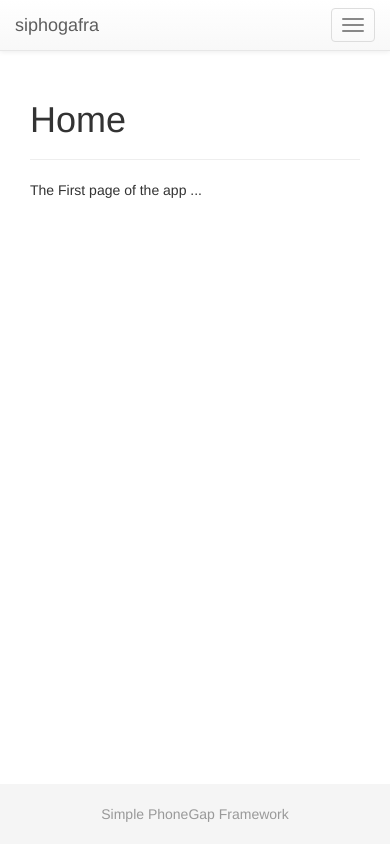
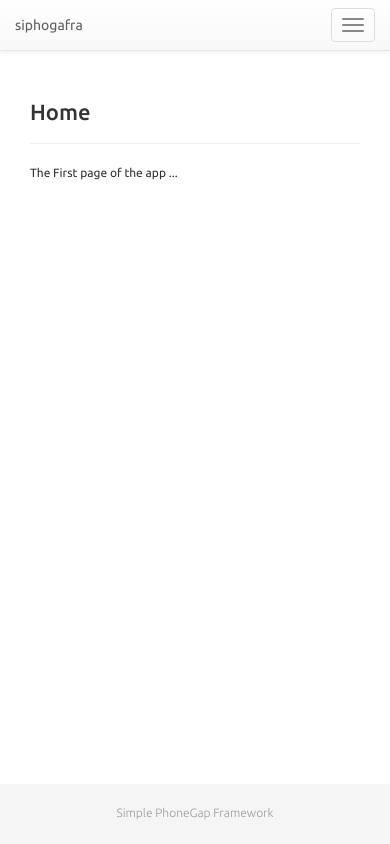
Before and after one commit to diogoguilhen/simple-phonegap-framework, a plain HTML site: page www/index.html in a window 390 px wide. Drawn offline with Linux system fonts and the light colour scheme; some packages are replaced by stand-ins of ours.

Commit message:
added ubuntu font

```diff
--- a/www/css/index.css
+++ b/www/css/index.css
@@ -1,13 +1,92 @@
+/* fonts
+------------------------------------------------- */
+@font-face {
+    font-family: 'Ubuntu';
+    font-style: normal;
+    font-weight: 300;
+    src: local('Ubuntu Light'), local('Ubuntu-Light'), url(../fonts/Ubuntu-Light.woff) format('woff');
+}
+@font-face {
+    font-family: 'Ubuntu';
+    font-style: normal;
+    font-weight: 400;
+    src: local('Ubuntu'), url(../fonts/Ubuntu.woff) format('woff');
+}
+@font-face {
+    font-family: 'Ubuntu';
+    font-style: normal;
+    font-weight: 500;
+    src: local('Ubuntu Medium'), local('Ubuntu-Medium'), url(../fonts/Ubuntu-Medium.woff) format('woff');
+}
+@font-face {
+    font-family: 'Ubuntu';
+    font-style: normal;
+    font-weight: 700;
+    src: local('Ubuntu Bold'), local('Ubuntu-Bold'), url(../fonts/Ubuntu-Bold.woff) format('woff');
+}
+@font-face {
+    font-family: 'Ubuntu';
+    font-style: italic;
+    font-weight: 300;
+    src: local('Ubuntu Light Italic'), local('Ubuntu-LightItalic'), url(../fonts/Ubuntu-LightItalic.woff) format('woff');
+}
+@font-face {
+    font-family: 'Ubuntu';
+    font-style: italic;
+    font-weight: 400;
+    src: local('Ubuntu Italic'), local('Ubuntu-Italic'), url(../fonts/Ubuntu-Italic.woff) format('woff');
+}
+@font-face {
+    font-family: 'Ubuntu';
+    font-style: italic;
+    font-weight: 500;
+    src: local('Ubuntu Medium Italic'), local('Ubuntu-MediumItalic'), url(../fonts/Ubuntu-MediumItalic.woff) format('woff');
+}
+@font-face {
+    font-family: 'Ubuntu';
+    font-style: italic;
+    font-weight: 700;
+    src: local('Ubuntu Bold Italic'), local('Ubuntu-BoldItalic'), url(../fonts/Ubuntu-BoldItalic.woff) format('woff');
+}
+
+
+
 /* Sticky footer styles
 -------------------------------------------------- */
 html {
     position: relative;
     min-height: 100%;
+    font-weight: 400;
+    font-family: Ubuntu, Arial, Verdana, sans-serif;
 }
 body {
     /* Margin bottom by footer height */
     margin-bottom: 60px;
+    font-size: 12px;
+    font-family: Ubuntu, Arial, Verdana, sans-serif;
 }
+
+h1, h2, h3, h4, h5, h6, .h1, .h2, .h3, .h4, .h5, .h6 {
+    font-family: Ubuntu, Arial, Verdana, sans-serif;
+}
+
+h1{
+    font-size: 22px;
+}
+
+h3{
+    font-size: 18px;
+}
+
+h3{
+    font-size: 15px;
+}
+
+
+.navbar-brand {
+    font-size: 14px;
+}
+
 #footer {
     position: absolute;
     bottom: 0;
@@ -15,6 +94,7 @@ body {
     /* Set the fixed height of the footer here */
     height: 60px;
     background-color: #f5f5f5;
+    font-weight: 300;
 }
 
 .app-page {
--- a/www/js/index.js
+++ b/www/js/index.js
@@ -61,14 +61,17 @@ var app = {
             /**
              * we have to pop the array to remove the actual page
              */
+            var newPage;
             app.navigation.pageHistory.pop();
             if (app.navigation.pageHistory.length > 0) {
-                var lastPage = app.navigation.pageHistory.pop();
-                app.navigation.changePage(lastPage);
+                newPage = app.navigation.pageHistory.pop();
             } else {
                 if (app.navigation.activePage !== 'home') {
-                    app.navigation.changePage('home');
+                    newPage = 'home';
                 }
+            }
+            if (newPage !== app.navigation.activePage) {
+                app.navigation.changePage(newPage);
             }
         },
         onMenuButton: function () {
```
Also changed, not shown: www/fonts/Ubuntu-Bold.woff (added), www/fonts/Ubuntu-BoldItalic.woff (added), www/fonts/Ubuntu-Italic.woff (added), www/fonts/Ubuntu-Light.woff (added), www/fonts/Ubuntu-LightItalic.woff (added), www/fonts/Ubuntu-Medium.woff (added), www/fonts/Ubuntu-MediumItalic.woff (added), www/fonts/Ubuntu.woff (added).
